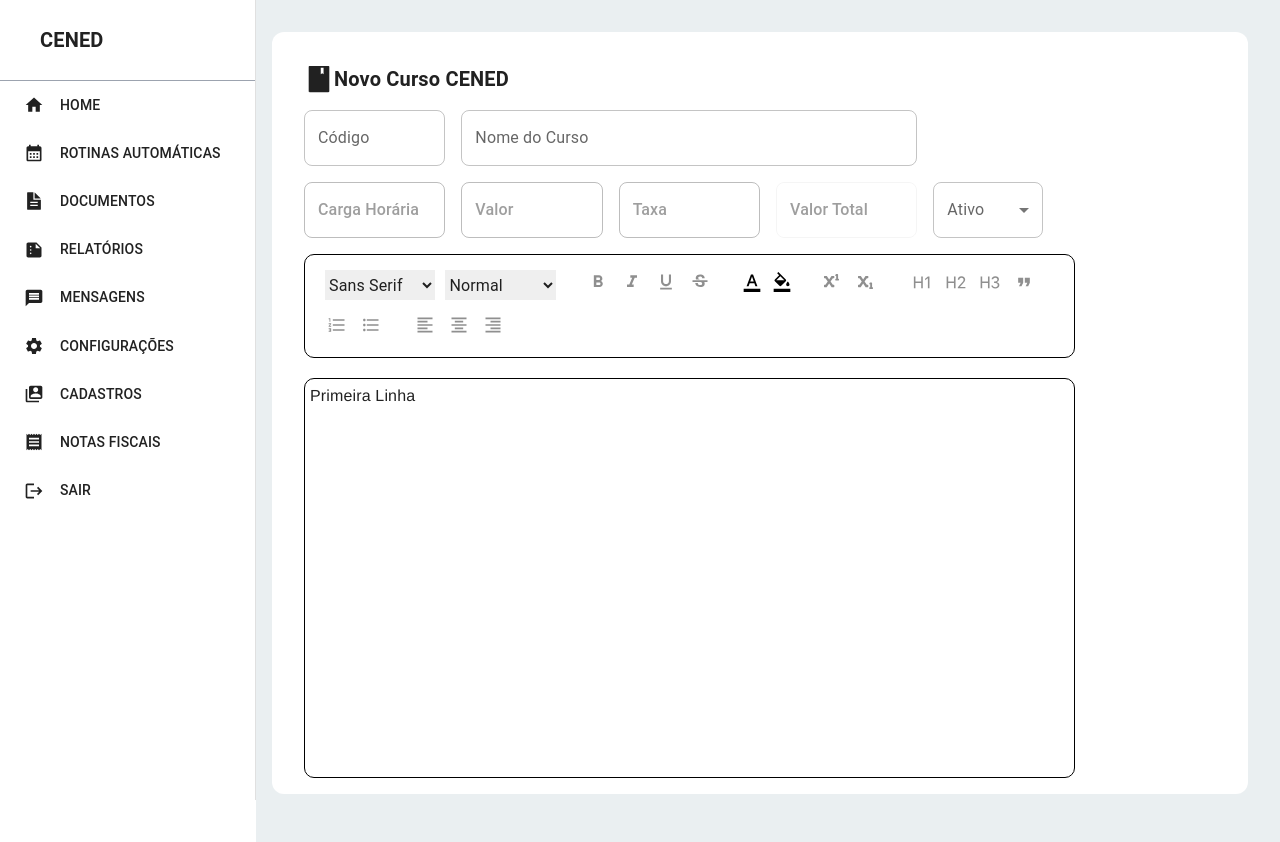
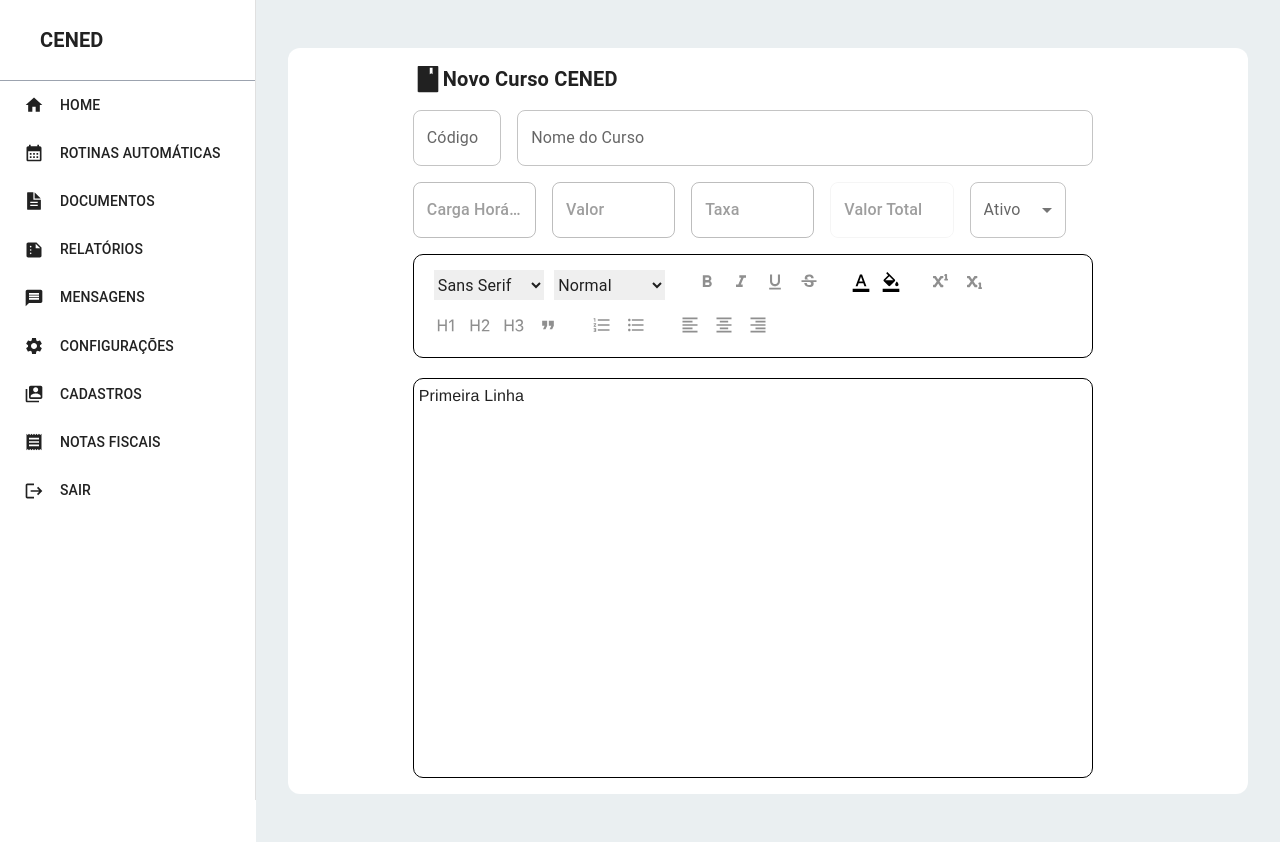
Before and after one commit to vctg1/cened-gestor, a React (Create React App) app: page /cadastros/cursos-cened in a window 1280 px wide. Built offline with nearby package versions, Linux system fonts and the light colour scheme.

Commit message:
registerCourse model test

```diff
--- a/src/Pages/RegisterCourse.jsx
+++ b/src/Pages/RegisterCourse.jsx
@@ -20,20 +20,20 @@ export default function RegisterCourse() {
         console.log(contentCourse)
     }, [contentCourse])
     return (
-        <div className='flex justify-center'>
-            <Grid className='bg-white p-4 rounded-xl max-w-6xl' container spacing={2}>
+        <div className='flex justify-center bg-white p-4 rounded-xl'>
+            <Grid className='' marginLeft={'10%'} container spacing={2}>
                 <Grid className='flex items-center' item xs={20} md={12}>
                     <AiFillBook size={30}/>
                     <h1 className='text-xl font-bold'>Novo Curso CENED</h1>
                 </Grid>
-                <Grid item xs={10} md={2}>
+                <Grid item xs={10} md={1.5}>
                     <TextField onChange={(e)=> setCodeCourse(e.target.value)} value={codeCourse} type="number" label="Código"/>
                 </Grid>
 
-                <Grid item xs={10} md={6}>
+                <Grid item xs={10} md={8.5}>
                     <TextField className='w-full' onChange={(e)=> setNameCourse(e.target.value)} value={nameCourse} type="text" label="Nome do Curso"/>
                 </Grid>
-                <Grid item xs={10} md={4}>
+                <Grid item xs={10} md={2}>
 
                 </Grid>
                 <Grid item xs={10} md={2}>
```
Also changed, not shown: 2 other files (tests, documents, lock files or other folders).
